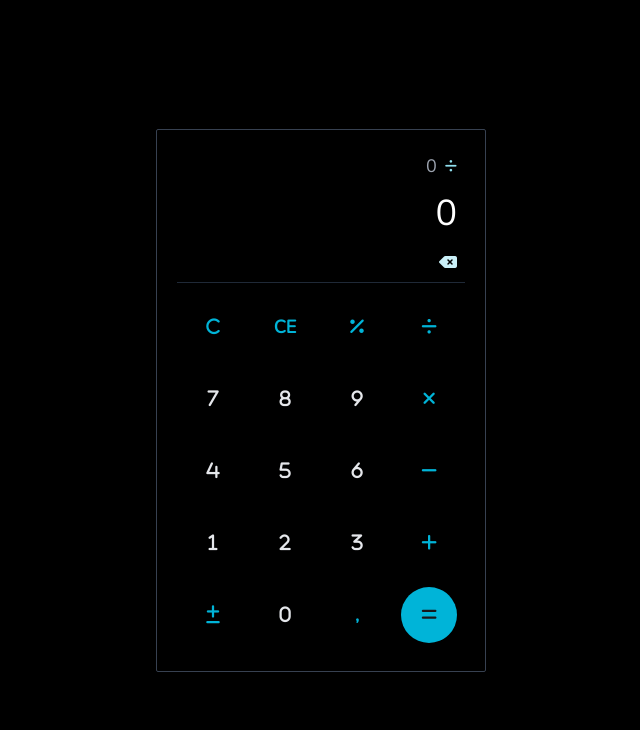
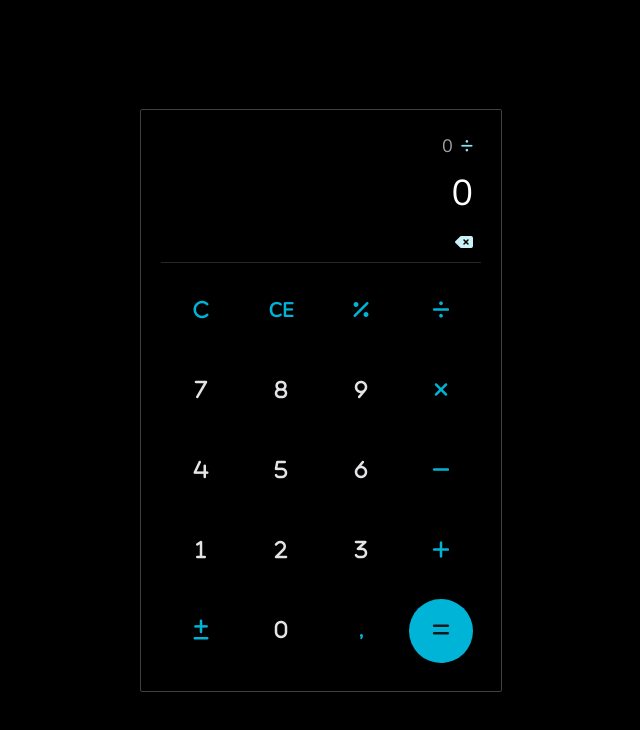
Before and after one commit to TiagoFreitas03/calculator, a React (Vite) app: page / in a window 1280 px wide. Both pictures are taken after a click on the button 748 px from the left and 326 px from the top of the page. Shown: the top 730 px of the page, without its empty margins (319-959 px from the left). Built offline with nearby package versions, Linux system fonts and the light colour scheme.

Commit message:
alteração nos estilos do App e Button

```diff
--- a/src/App.tsx
+++ b/src/App.tsx
@@ -35,8 +35,8 @@ export function App() {
 
 	return (
 		<div className="w-screen h-screen flex justify-center items-center">
-			<div className="m-4 p-5 rounded-sm bg-black max-w-[330px] border border-gray-700">
-				<header className="text-right px-2 mb-2 border-b border-gray-800">
+			<div className="m-4 p-5 rounded-sm bg-black max-w-[362px] border border-zinc-700">
+				<header className="text-right px-2 mb-2 border-b border-zinc-800">
 					<div className='flex items-center justify-end h-8 mb-2 text-lg'>
 						{
 							maskedExpression.map((element, index) => {
@@ -51,7 +51,7 @@ export function App() {
 											'fa-equals': element === '='
 										})}
 									/> :
-									<span key={element + index} className="ml-2 text-gray-400">
+									<span key={element + index} className="ml-2 text-zinc-400">
 										{element}
 									</span>
 							})
@@ -60,10 +60,9 @@ export function App() {
 
 					<span
 						className={clsx("my-1 h-12 flex items-center justify-end", {
-							"text-4xl": entryLength <= 14,
-							"text-3xl": entryLength > 14 && entryLength <= 17,
-							"text-2xl": entryLength > 17 && entryLength <= 20,
-							"text-xl": entryLength > 20
+							"text-4xl": entryLength <= 15,
+							"text-3xl": entryLength > 15 && entryLength <= 18,
+							"text-2xl": entryLength > 18
 						})}
 					>
 						{maskedEntry}
--- a/src/components/Button.tsx
+++ b/src/components/Button.tsx
@@ -10,8 +10,8 @@ interface ButtonProps extends ButtonHTMLAttributes<HTMLButtonElement> {
 export function Button({ text, icon, active, ...rest }: ButtonProps) {
 	return (
 		<button
-			className={clsx("w-14 h-14 m-2 text-lg outline-none font-bold", {
-				"text-gray-200": !isNaN(Number(text)) || text === 'Enter',
+			className={clsx("w-16 h-16 m-2 text-xl outline-none font-bold", {
+				"text-zinc-200": !isNaN(Number(text)),
 				"text-blue-500": isNaN(Number(text)) && text !== 'Enter',
 				"bg-blue-500 rounded-full text-zinc-900": text === 'Enter',
 				"hover:bg-zinc-900": text !== 'Enter',
```
